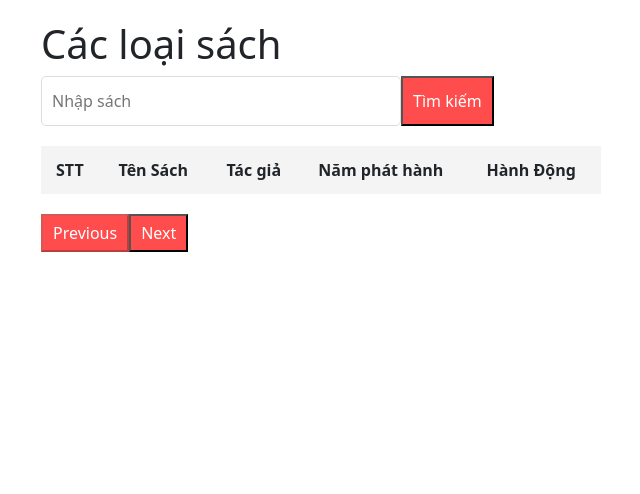
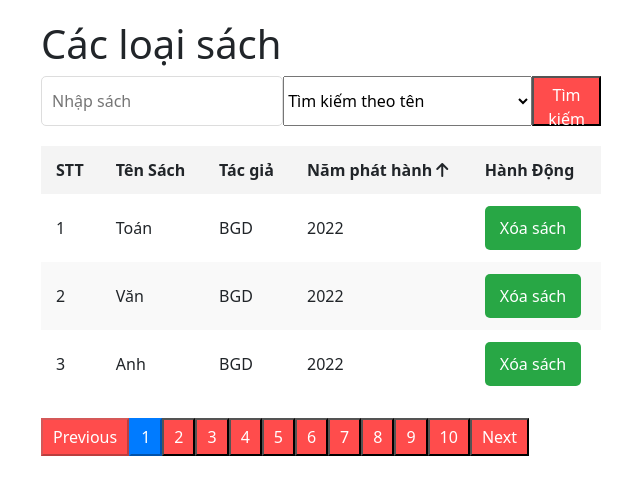
Before and after one commit to HieuVuong1oct/Demo, a React (Create React App) app in the folder demo-react/: page / in a window 1280 px wide. Shown: the top 494 px of the page, without its empty margins (319-959 px from the left). Built offline with nearby package versions, Linux system fonts and the light colour scheme.

Commit message:
Xu li data , phan trang , tim kiem

```diff
--- a/demo-react/package.json
+++ b/demo-react/package.json
@@ -3,6 +3,7 @@
   "version": "0.1.0",
   "private": true,
   "dependencies": {
+    "@fortawesome/fontawesome-free": "^6.5.2",
     "@testing-library/jest-dom": "^5.17.0",
     "@testing-library/react": "^13.4.0",
     "@testing-library/user-event": "^13.5.0",
--- a/demo-react/src/App.js
+++ b/demo-react/src/App.js
@@ -1,17 +1,14 @@
 import React from 'react';
 import { BrowserRouter as Router, Routes, Route } from 'react-router-dom';
 import Main from './view/Main';
-import SearchResults from './components/Search/SearchResults';
+
 
 const App = () => {
   return (
     <Router>
       <div>
         <Main />
-        <Routes>
-          <Route path="/search" element={<SearchResults />} />
-          {/* Các route khác */}
-        </Routes>
+
       </div>
     </Router>
   );
--- a/demo-react/src/api.js
+++ b/demo-react/src/api.js
@@ -1,6 +1,7 @@
 const LIST_DATA = [
+  { name: "Toán 2", author: "BGD", SX: "2023" },
   { name: "Toán", author: "BGD", SX: "2022" },
-  { name: "Toán 2", author: "BGD", SX: "2023" },
+
   { name: "Toán 3", author: "BGD", SX: "2024" },
   { name: "Toán 4", author: "BGD", SX: "2024" },
   { name: "Toán 5", author: "BGD", SX: "2024" },
@@ -22,11 +23,11 @@ const LIST_DATA = [
   { name: "Anh 3", author: "BGD", SX: "2024" },
   { name: "Lí", author: "BGD", SX: "2024" },
   { name: "Hóa", author: "BGD", SX: "2024" },
-  { name: "Sinh", author: "BGD", SX: "2024" },
-  { name: "Sử", author: "BGD", SX: "2024" },
-  { name: "Địa", author: "BGD", SX: "2024" },
-  { name: "Công nghệ", author: "BGD", SX: "2024" },
-  { name: "Công dân", author: "BGD", SX: "2024" },
+  { name: "Sinh", author: "BGD", SX: "2023" },
+  { name: "Sử", author: "BGD", SX: "2023" },
+  { name: "Địa", author: "BGD", SX: "2022" },
+  { name: "Công nghệ", author: "BGD", SX: "2022" },
+  { name: "Công dân", author: "BGD", SX: "2022" },
 ]; // dữ liệu từ api có dạng này
 
 function sortList(list, sortBy, sortKey) {
@@ -49,6 +50,7 @@ const getData = ({
   pageActive,
   perPage,
 }) => {
+
   let database = JSON.parse(JSON.stringify(LIST_DATA));
 
   // lay danh sach thoa man searchKey + searchValue
@@ -60,11 +62,13 @@ const getData = ({
   // phan trang theo perPage va tra ve pageActive
   const total = database.length;
   const totalPage = Math.ceil(total / perPage);
+
   const list = database.filter(
     (item, index) =>
       index >= (pageActive - 1) * perPage && index < pageActive * perPage
   );
 
+  console.log(pageActive);
   return {
     list,
     page: {
@@ -72,7 +76,17 @@ const getData = ({
       pageActive,
       perPage,
     },
+    searchValue
   };
 };
 
 export { getData };
+
+
+ // init page => khởi tạo dữ liệu theo url => useEffect để sau khi láy hết dữ liệu từ url thì get list init về
+
+  // các hàm xử lý phân trang, chọn perpage, di chuyển giữa các page => vẫn gọi API
+
+  // khi bấm nút search => call API
+
+  // khi sort thì call API
--- /dev/null
+++ b/demo-react/src/components/Pagination/Pagination.css
@@ -0,0 +1,5 @@
+button.active {
+    background-color: #007bff;
+    color: white;
+    border-color: #007bff;
+  }
--- a/demo-react/src/components/Pagination/Pagination.js
+++ b/demo-react/src/components/Pagination/Pagination.js
@@ -1,7 +1,7 @@
 import React from 'react';
 import 'bootstrap/dist/css/bootstrap.min.css';
-const Pagination = ({totalItems, itemsPerPage, currentPage, setCurrentPage, goToPage}) => {
-    const totalPages = Math.ceil(totalItems / itemsPerPage);
+import './Pagination.css'
+const Pagination = ({totalPages, currentPage, setCurrentPage, goToPage}) => {
 
     const handleClick = (pageNumber) => {
         setCurrentPage(pageNumber);
@@ -19,6 +19,7 @@ const Pagination = ({totalItems, itemsPerPage, currentPage, setCurrentPage, goTo
             {[...Array(totalPages)].map((_, index)=> (
                 <button
                 key={index}
+                className={currentPage === index + 1 ? "active" : ""}
                 onClick={() => handleClick(index+1)}
 
                 >
@@ -28,7 +29,7 @@ const Pagination = ({totalItems, itemsPerPage, currentPage, setCurrentPage, goTo
             ))}
             <button
                 onClick={() => handleClick(currentPage + 1)}
-                disabled={currentPage === totalPages}
+                disabled={currentPage === totalPages || totalPages === 0}
             >
                 Next
             </button>
--- a/demo-react/src/view/Main.js
+++ b/demo-react/src/view/Main.js
@@ -3,125 +3,101 @@ import "./App.css";
 import Pagination from "../components/Pagination/Pagination";
 import "bootstrap/dist/css/bootstrap.min.css";
 import SearchResults from "../components/Search/SearchResults";
-import { useNavigate, useLocation } from "react-router-dom";
+import {  useSearchParams } from "react-router-dom";
 import { getData } from "../api";
-
+import "@fortawesome/fontawesome-free/css/all.min.css";
 function Main() {
-  const ListData = [
-    { name: "Toán", author: "BGD", SX: "2022" },
-    { name: "Toán 2", author: "BGD", SX: "2023" },
-    { name: "Toán 3", author: "BGD", SX: "2024" },
-    { name: "Toán 4", author: "BGD", SX: "2024" },
-    { name: "Toán 5", author: "BGD", SX: "2024" },
-    { name: "Toán 6", author: "BGD", SX: "2024" },
-    { name: "Toán 7", author: "BGD", SX: "2024" },
-    { name: "Toán 8", author: "BGD", SX: "2024" },
-    { name: "Toán 9", author: "BGD", SX: "2024" },
-    { name: "Toán 10", author: "BGD", SX: "2024" },
-    { name: "Toán 11", author: "BGD", SX: "2024" },
-    { name: "Toán 12", author: "BGD", SX: "2024" },
-    { name: "Toán ĐH", author: "BGD", SX: "2024" },
-    { name: "Toán CC", author: "BGD", SX: "2024" },
-    { name: "Toán NC", author: "BGD", SX: "2024" },
-    { name: "Văn", author: "BGD", SX: "2022" },
-    { name: "Văn 2", author: "BGD", SX: "2023" },
-    { name: "Văn 3", author: "BGD", SX: "2024" },
-    { name: "Anh", author: "BGD", SX: "2022" },
-    { name: "Anh 2", author: "BGD", SX: "2023" },
-    { name: "Anh 3", author: "BGD", SX: "2024" },
-    { name: "Lí", author: "BGD", SX: "2024" },
-    { name: "Hóa", author: "BGD", SX: "2024" },
-    { name: "Sinh", author: "BGD", SX: "2024" },
-    { name: "Sử", author: "BGD", SX: "2024" },
-    { name: "Địa", author: "BGD", SX: "2024" },
-    { name: "Công nghệ", author: "BGD", SX: "2024" },
-    { name: "Công dân", author: "BGD", SX: "2024" },
-  ];
-
   const [books, setBooks] = useState([]);
   const [newBook, setNewBook] = useState("");
   const [currentPage, setCurrentPage] = useState(1);
-  const [itemsPerPage] = useState(2);
-
-  const navigate = useNavigate();
-
-  const useQuery = () => {
-    return new URLSearchParams(useLocation().search);
-  };
-
-  let query = useQuery();
+  const [searchKey, setSearchKey] = useState("name");
+  const [page, setPage] = useState({ totalPage: 0, pageActive: 1, perPage: 3 });
+  const [sortOrder, setSortOrder] = useState("asc");
+  const [sortKey, setSortKey] = useState("SX");
+  const [searchParams, setSearchParams] = useSearchParams();
 
   const goToPage = (pageNumber) => {
-    query.set("page", pageNumber || 1);
-    query.set("query", newBook);
-    navigate(`/search?${query.toString()}`);
+    const newParams = new URLSearchParams(searchParams);
+    newParams.set("page", pageNumber || 1);
+    newParams.set("query", newBook);
+    setSearchParams(newParams);
   };
 
   useEffect(() => {
-    const queryPage = query.get("page");
-    const queryBook = query.get("query");
-    if (queryPage) {
+    const queryPage = searchParams.get("page");
+    const queryBook = searchParams.get("query");
+
+    if (queryPage && parseInt(queryPage, 10) !== currentPage) {
       setCurrentPage(parseInt(queryPage, 10));
     }
-    if (queryBook) {
+    if (queryBook && queryBook !== newBook) {
       setNewBook(queryBook);
-      const results = ListData.filter((item) =>
-        item.name.toLowerCase().includes(queryBook.toLowerCase())
-      );
-      setBooks(results);
     }
-  }, []);
+  }, [searchParams]);
 
+  const handleSearch = () => {
+    const newParams = new URLSearchParams(searchParams);
+    newParams.set("page", 1);
+    newParams.set("query", newBook);
+    setSearchParams(newParams);
+
+      const { list, page: pageData } = getData({
+      searchKey: searchKey,
+      searchValue: newBook,
+      sortBy: sortOrder,
+      sortKey: sortKey,
+      perPage: page.perPage,
+      pageActive: currentPage,
+    });
+
+    setBooks(list);
+    setPage(pageData);
+
+  };
   const handleDeleteBook = (index) => {
     const copyBooks = [...books];
     copyBooks.splice(index, 1);
     setBooks(copyBooks);
   };
 
-  const handleSearchBook = () => {
-    const results = ListData.filter((item) =>
-      item.name.toLowerCase().includes(newBook.toLowerCase())
-    );
-    setBooks(results);
-
-    const totalPages = Math.ceil(results.length / itemsPerPage);
-    const newCurrentPage = currentPage > totalPages ? totalPages : currentPage;
-    setCurrentPage(newCurrentPage);
-
-    goToPage(newCurrentPage);
+  const handleSearchKeyChange = (event) => {
+    setSearchKey(event.target.value);
   };
 
-  const indexOfFirstItem = (currentPage - 1) * itemsPerPage;
-  const indexOfLastItem = indexOfFirstItem + itemsPerPage;
-  const itemPage = books.slice(indexOfFirstItem, indexOfLastItem);
+  useEffect(() => {
+    const { list, page: pageData } = getData({
+      searchKey: searchKey,
+      searchValue: newBook,
+      sortBy: sortOrder,
+      sortKey: sortKey,
+      perPage: page.perPage,
+      pageActive: currentPage,
+    });
 
-  console.log(
-    getData({
-      searchKey: "name",
-      searchValue: "Toán",
-      sortBy: "asc",
-      sortKey: "SX",
-      perPage: 5,
-      pageActive: 2,
-    })
-  );
-  getData({
-    searchKey: "name",
-    searchValue: "Toán",
-    sortBy: "asc",
-    sortKey: "SX",
-    perPage: 5,
-    pageActive: 2,
-  });
+    setBooks(list);
+    setPage(pageData);
+  }, [searchKey, currentPage,sortOrder,sortKey]);
+  console.log(books);
 
-  // init page => khởi tạo dữ liệu theo url => useEffect để sau khi láy hết dữ liệu từ url thì get list init về
+  const handleSort = (key) => {
+    if (sortKey === key) {
 
-  // các hàm xử lý phân trang, chọn perpage, di chuyển giữa các page => vẫn gọi API
+      setSortOrder(sortOrder === "asc" ? "desc" : "asc");
+    } else {
 
-  // khi bấm nút search => call API
+      setSortKey(key);
+      setSortOrder("asc");
+    }
+  };
 
-  // khi sort thì call API
-
+  const getSortIcon = (key) => {
+    if (sortKey !== key) return null;
+    return sortOrder === "asc" ? (
+      <i className="fas fa-arrow-up"></i>
+    ) : (
+      <i className="fas fa-arrow-down"></i>
+    );
+  };
   return (
     <div className="table-container">
       <h1>Các loại sách</h1>
@@ -132,7 +108,14 @@ function Main() {
           onChange={(e) => setNewBook(e.target.value)}
           placeholder="Nhập sách"
         ></input>
-        <button onClick={handleSearchBook}>Tìm kiếm</button>
+        <select onChange={handleSearchKeyChange}>
+          <option value="name">Tìm kiếm theo tên</option>
+          <option value="SX">Tìm kiếm theo năm phát hành</option>
+        </select>
+        <button onClick={handleSearch}>Tìm kiếm</button>
+      </div>
+      <div className="sort">
+
       </div>
       <table>
         <thead>
@@ -140,21 +123,21 @@ function Main() {
             <th>STT</th>
             <th>Tên Sách</th>
             <th>Tác giả</th>
-            <th>Năm phát hành</th>
+            <th onClick={() => handleSort("SX")}>
+              Năm phát hành {getSortIcon("SX")}
+            </th>
             <th>Hành Động</th>
           </tr>
         </thead>
         <tbody>
           <SearchResults
-            itemPage={itemPage || []}
+            itemPage={books || []}
             handleDeleteBook={handleDeleteBook}
           />
         </tbody>
       </table>
-
       <Pagination
-        totalItems={books.length}
-        itemsPerPage={itemsPerPage}
+        totalPages={page.totalPage}
         currentPage={currentPage}
         setCurrentPage={setCurrentPage}
         goToPage={goToPage}
```
Also changed, not shown: 1 other file (tests, documents, lock files or other folders).
